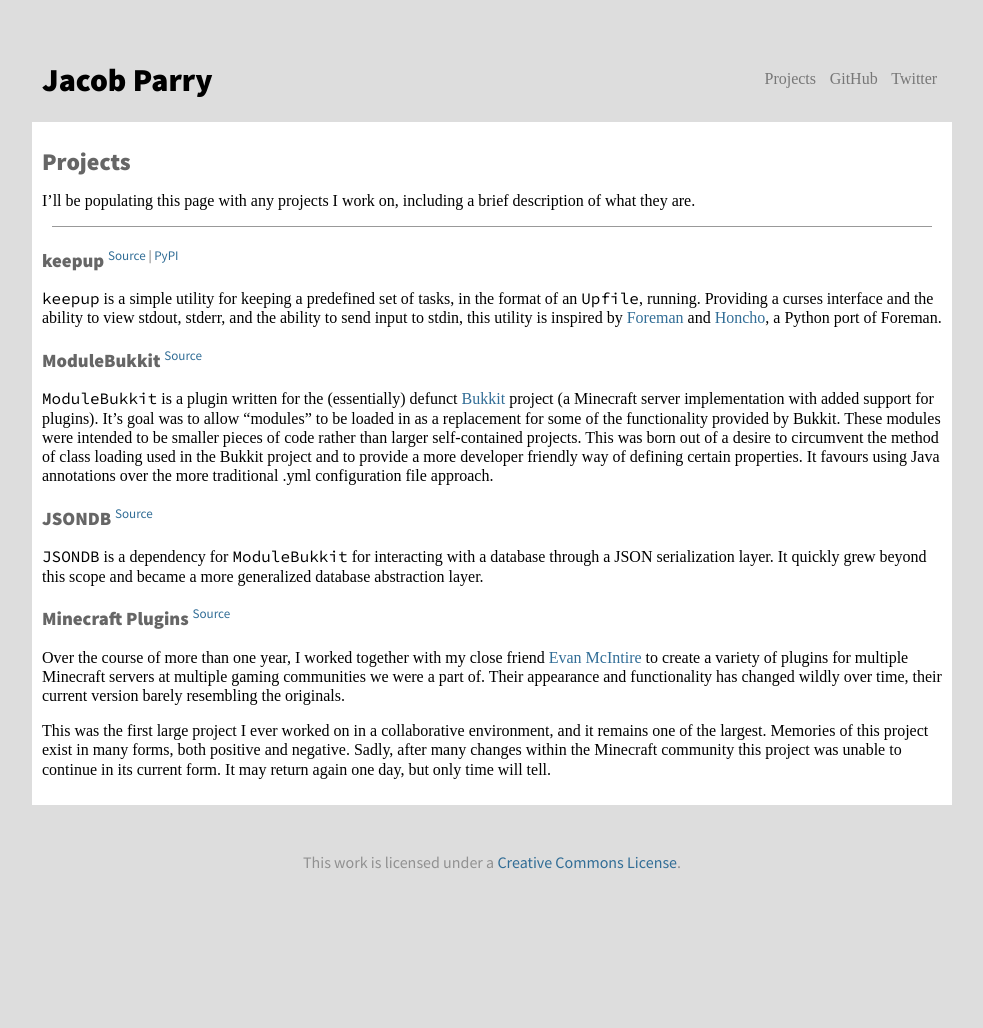
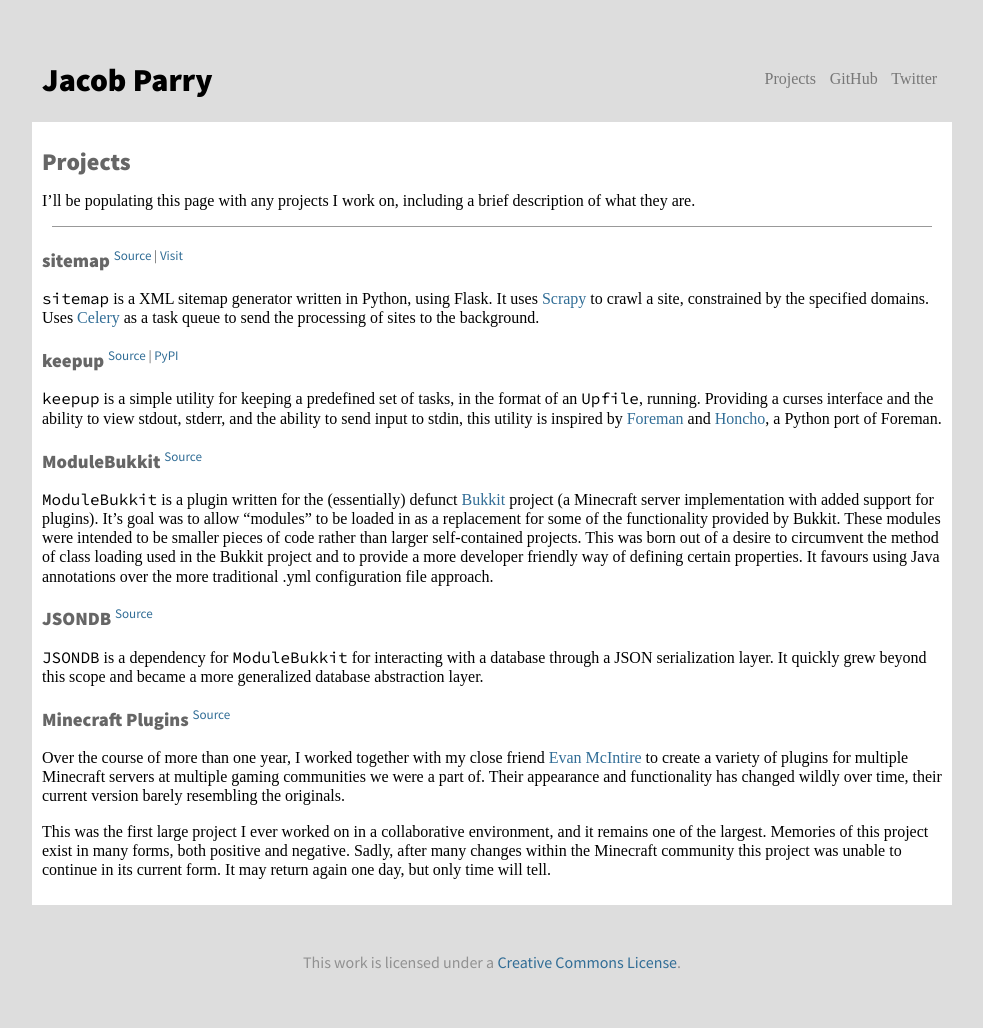
Before and after one commit to parryjacob/jacobparry.ca, a Jekyll site: the page built from projects.md, in a window 1280 px wide. Shown: the whole page, without its empty margins (148-1131 px from the left). Built offline with Jekyll 4.4.1, drawn with Linux system fonts in a browser that asks for light colours; some web fonts are replaced; before the commit the page ends 928 px from its top, so only the background shows below that.

Commit message:
Add sitemap to projects page

```diff
--- a/projects.md
+++ b/projects.md
@@ -8,6 +8,12 @@ title: Projects
 I'll be populating this page with any projects I work on, including a brief description of what they are.
 
 * * *
+
+### sitemap <sup>[Source](https://github.com/parryjacob/sitemap) | [Visit](http://p.jacobparry.ca/sitemap/)</sup>
+
+`sitemap` is a XML sitemap generator written in Python, using Flask. It uses [Scrapy](http://scrapy.org/) to crawl a
+site, constrained by the specified domains. Uses [Celery](http://www.celeryproject.org/) as a task queue to send the
+processing of sites to the background.
 
 ### keepup <sup>[Source](https://github.com/parryjacob/keepup) | [PyPI](https://pypi.python.org/pypi/keepup)</sup>
 
```
